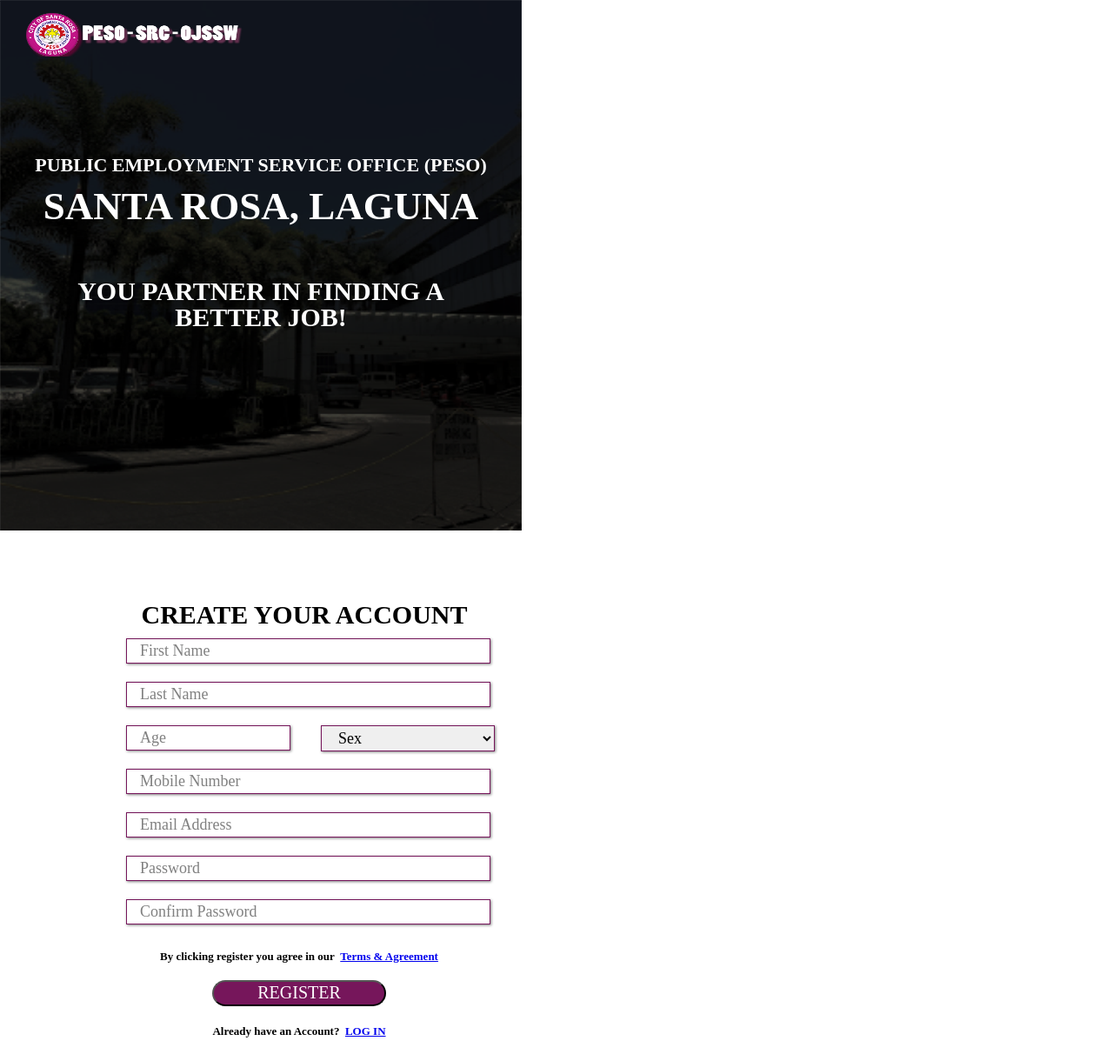
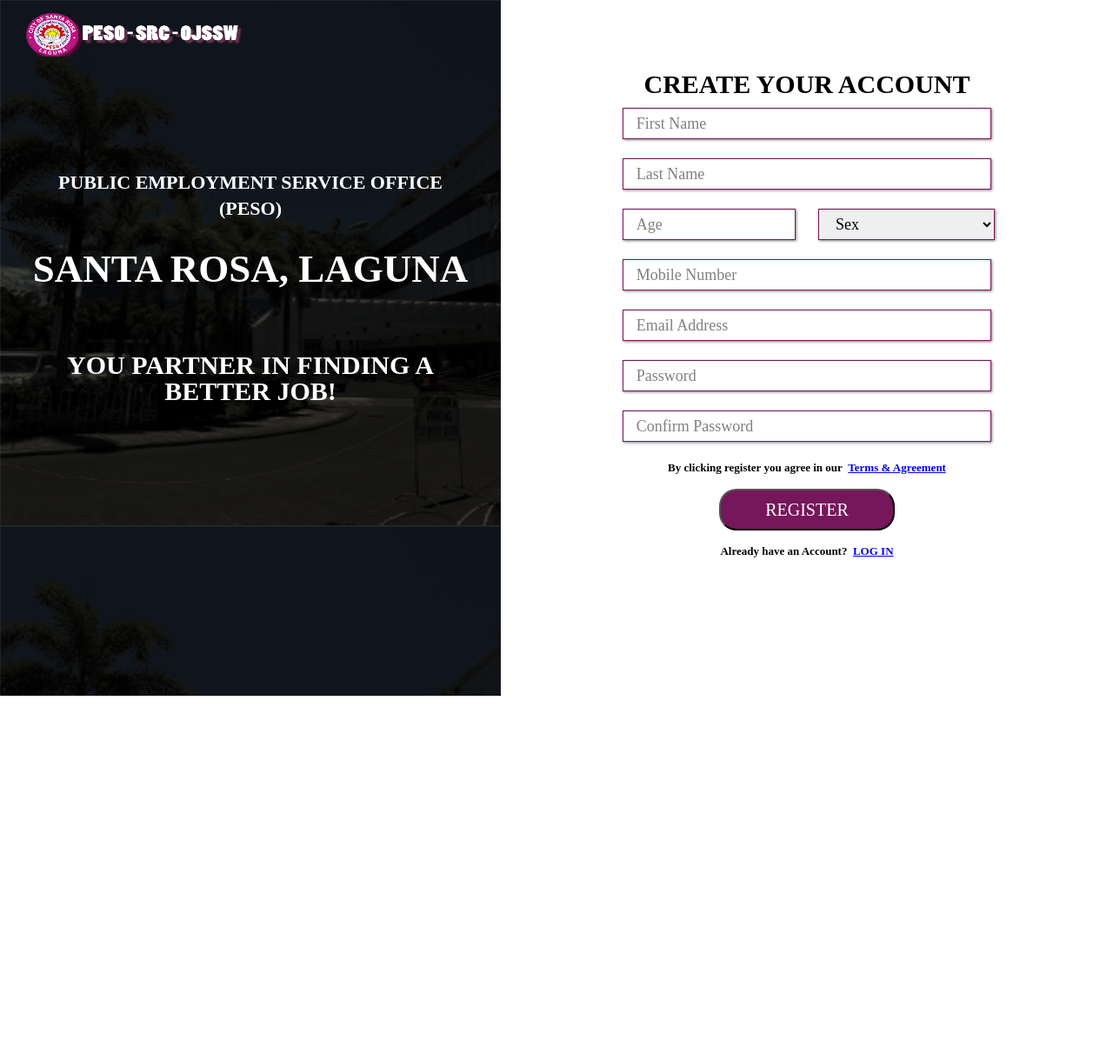
Before and after one commit to JN-025/PESO-SRC-OJSSW, a PHP site: page /applicant/applicant_register.php in a window 1280 px wide. Shown: the whole page at 87% size. After the commit the page ends 800 px from the top, so only its background shows below. Run offline with PHP 8.4, Linux system fonts and the light colour scheme.

Commit message:
register & login responsive

```diff
--- a/applicant/applicant_register.php
+++ b/applicant/applicant_register.php
@@ -41,6 +41,7 @@
                         </div>
 
                     </div>
+
 					<div class="card3">
 
                         <div class="col1">
@@ -52,12 +53,12 @@
                     <div class="card3">
                         <div class="col2">
 
-                            <input style="width:170px;" type="number" name="age" placeholder="Age" required min="18" max="90">
+                            <input style="width: 80%;" type="number" name="age" placeholder="Age" required min="18" max="90">
 
                         </div>
                         <div class="col3">
 
-                            <select style="float:left;width:200px;height:30px;" class="" name="sex" required>
+                            <select style="float:left;width:90%;margin-left:13px;height: 4.5vh;" class="" name="sex" required>
                             <option value="" style="color:gray;"selected disabled>Sex</option>
                             <option value="Female">Female</option>
                             <option value="Male">Male</option>
@@ -91,7 +92,7 @@
                     <div class="card3">
                         <div class="col1">
 
-                            <input style="float:left;" type="password" placeholder="Confirm Password" name="confirm_password" id="myInput2" required maxlength="20">
+                            <input type="password" placeholder="Confirm Password" name="confirm_password" id="myInput2" required maxlength="20">
                         </div>
                     </div>
 
@@ -114,6 +115,7 @@
 
 
 
+
                 </form>
             </div>
 
--- a/assets/css/applicant_register.css
+++ b/assets/css/applicant_register.css
@@ -22,7 +22,7 @@ body
   padding-top: 15px;
   text-decoration: none;
   font-size: 17px;
-  height: 70px;
+  height: 10vh;
 }
 
 .header .icon
@@ -34,8 +34,8 @@ body
 .column1
 {
     float: left;
-    width: 600px;
-    height: 610px;
+    width: 45%;
+    height: 100vh;
     background-image: url(../img/register_bg.png);
     background-size: 100%;
 
@@ -44,8 +44,8 @@ body
 .column2
 {
     float: left;
-    width: 700px;
-    height: 610px;
+    width: 55%;
+    height: 100vh;
     background-color: transparent;
 }
 
@@ -61,7 +61,7 @@ body
 .card1
 {
     width: 90%;
-    height: 300px;
+    height: 50vh;
     background-color: transparent;
     margin-top: 100px;
     color: white;
@@ -73,11 +73,13 @@ body
 .card1 h1
 {
     font-size: 22px;
+    line-height: 30px;
 }
 
 .card1 h2
 {
     font-size: 45px;
+    line-height: 35px;
 }
 
 .card1 h3
@@ -89,7 +91,7 @@ body
 .card2
 {
     width: 80%;
-    height: 530px;
+    height: 85vh;
     background-color: transparent;
     margin-top: 80px;
 
@@ -107,23 +109,22 @@ body
 .card3
 {
     background-color: transparent;
-    height: 40px;
+    height: 6vh;
     width: 80%;
-    float: left;
     margin-bottom: 10px;
-    margin-left: 50px;
+
 
 }
 
 .card4
 {
     background-color: transparent;
-    height: 120px;
+    height: 20vh;
     width: 80%;
-    float: left;
+
     padding-top: 0;
     margin-bottom: 10px;
-    margin-left: 50px;
+
 }
 .card4 h5
 {
@@ -160,10 +161,10 @@ body
 /* INPUTS */
 input[type=text], input[type=password], input[type=number], input[type=email], select
 {
-    width: 400px;
-    height: 25px;
-    float: left;
-    margin-left: 25px;
+    width: 90%;
+    height: 4vh;
+
+
     font-size: 18px;
     font-family: 'Times New Roman', Times, serif;
     border: solid 1.5px #76165B;
@@ -182,8 +183,8 @@ input[type=text], input[type=password], input[type=number], input[type=email], s
 /* BUTTONS */
 .register
 {
-    height: 30px;
-    width: 200px;
+    height: 6vh;
+    width: 45%;
     background-color: #76165B;
     color: white;
     font-family: 'Times New Roman', Times, serif;
```
Also changed, not shown: applicant/applicant_homepage.php (added, +17 -0 lines), assets/css/applicant_login.css (+14 -22 lines).
